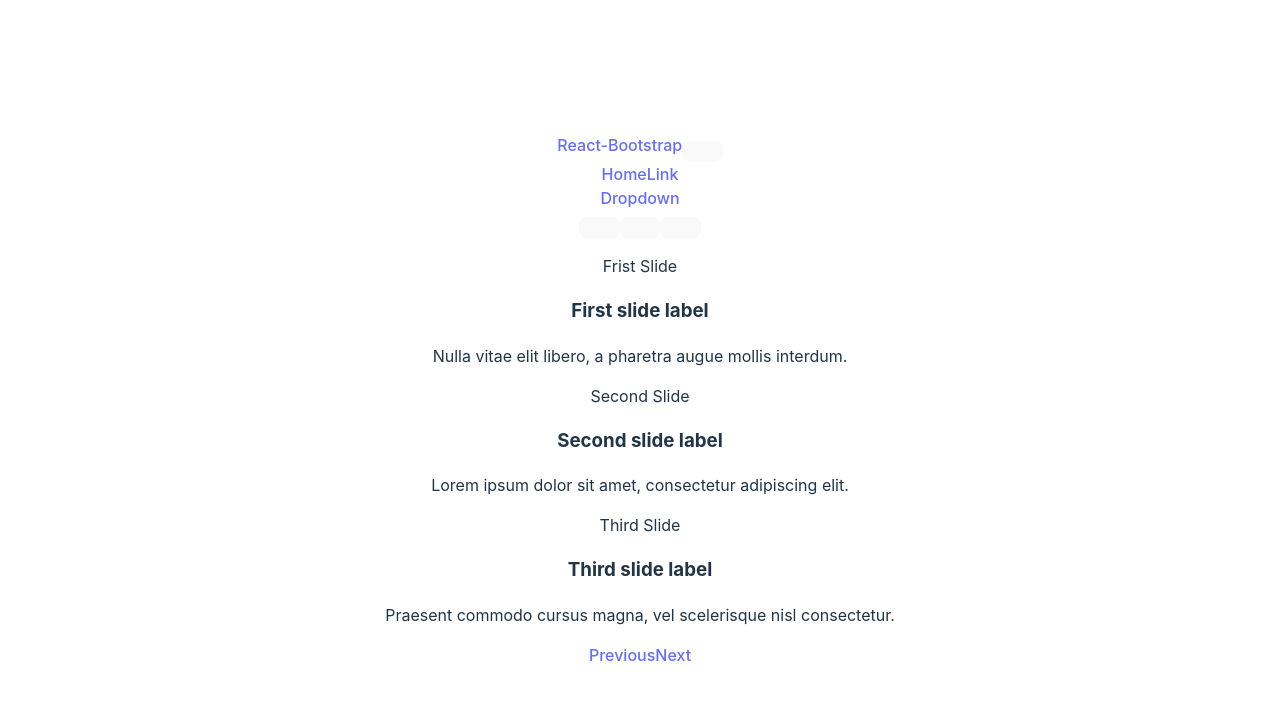
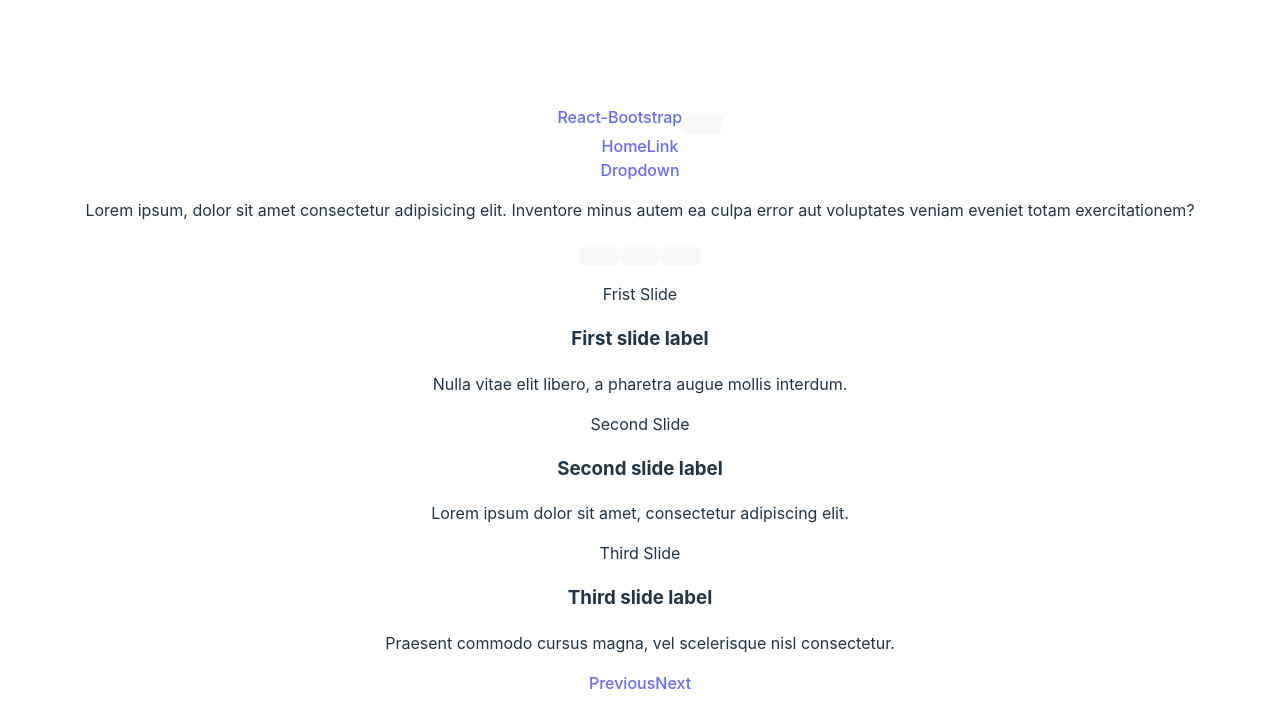
Before and after one commit to ManavLohar/Git-Project, a React (Vite) app: page / in a window 1280 px wide. Shown: the top 728 px of the page. Built offline with nearby package versions, Linux system fonts and the light colour scheme.

Commit message:
This is a Master commit

```diff
--- a/src/components/Header.jsx
+++ b/src/components/Header.jsx
@@ -27,6 +27,11 @@ const Header = () => {
             </NavDropdown>
           </Nav>
         </Navbar.Collapse>
+        <p>
+          Lorem ipsum, dolor sit amet consectetur adipisicing elit. Inventore
+          minus autem ea culpa error aut voluptates veniam eveniet totam
+          exercitationem?
+        </p>
       </Container>
     </Navbar>
   );
```
